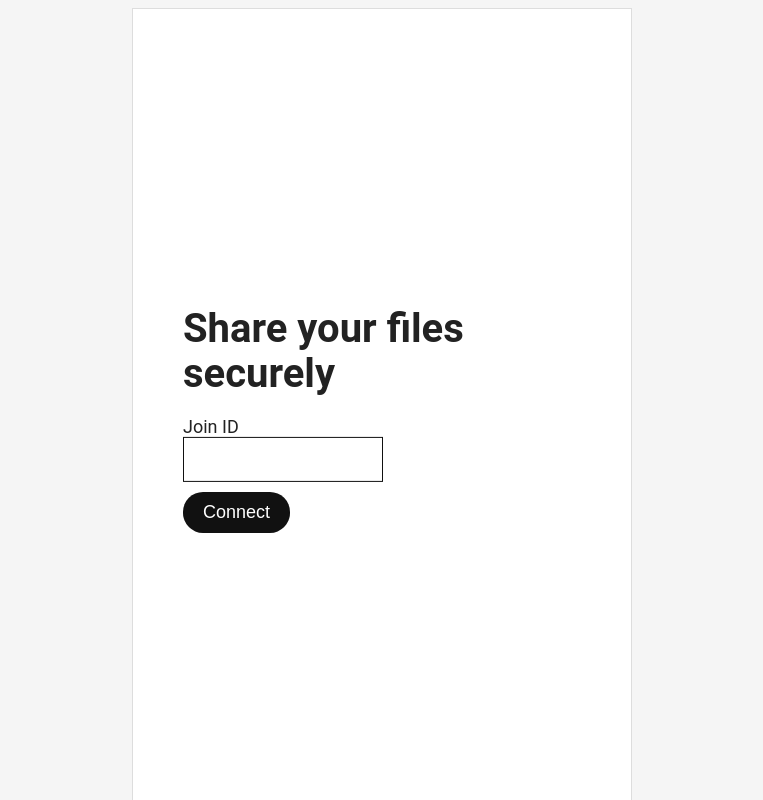
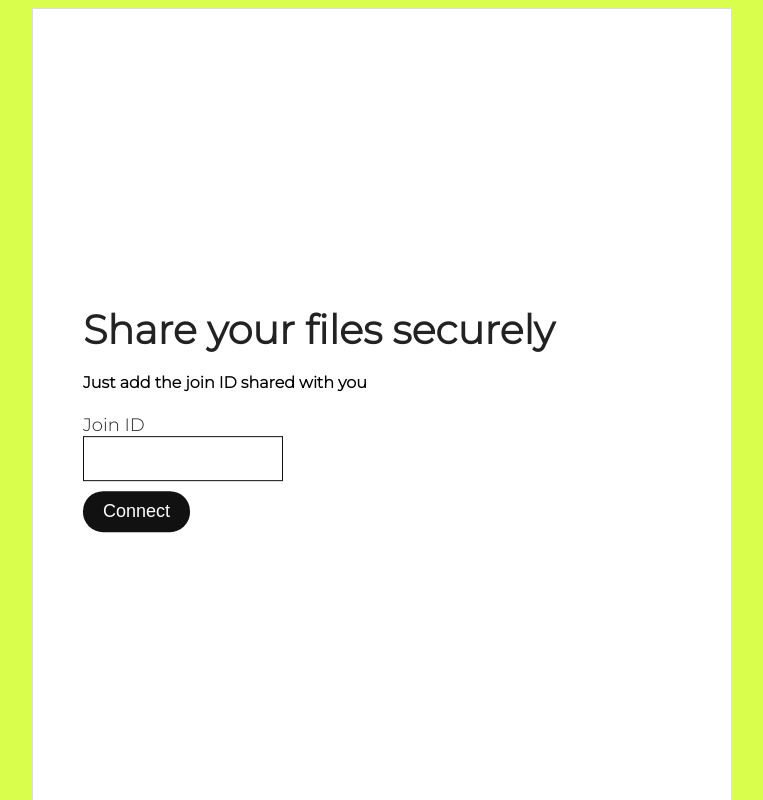
Before and after one commit to divesharora/nis-project, a website: page public/receiver.html in a window 1280 px wide. Shown: the whole page, without its empty margins (258-1021 px from the left). Drawn offline with nearby package versions, Linux system fonts and the light colour scheme; no server answers.

Commit message:
frontend changed

```diff
--- a/public/receiver.html
+++ b/public/receiver.html
@@ -10,6 +10,7 @@
       <div class="screen join-screen active">
         <div class="form">
           <h2>Share your files securely</h2>
+          <h4> Just add the join ID shared with you</h4>
           <div class="form-input">
             <label>Join ID</label>
             <input type="text" id="join-id" />
@@ -21,7 +22,8 @@
       </div>
       <div class="screen fs-screen">
         <div class="files-list">
-          <div class="title">Shared files</div>
+          <div class="title"><strong>Shared files</strong></div>
+          <p>download will start automatically</p>
         </div>
       </div>
     </div>
--- a/public/style.css
+++ b/public/style.css
@@ -1,11 +1,14 @@
+@import url('https://fonts.googleapis.com/css2?family=Montserrat:wght@300&display=swap');
+
 * {
   margin: Opx;
   padding: Opx;
   box-sizing: border-box;
 }
 body {
-  background: #f5f5f5;
-  font-family: "Roboto", sans-serif;
+  background: #dafe4c;
+  /* font-family: "Roboto", sans-serif; */
+  font-family: 'Montserrat', sans-serif;
 }
 .screen {
   display: none;
@@ -20,7 +23,7 @@ body {
   transform: translateX(-50%);
   width: 100%;
   height: 100%;
-  max-width: 500px;
+  max-width: 700px;
   background: #fff;
   border: 1px solid #ddd;
 }
```
Also changed, not shown: public/client.js (+3 -6 lines), public/index.html (+3 -3 lines), 1 other file.
